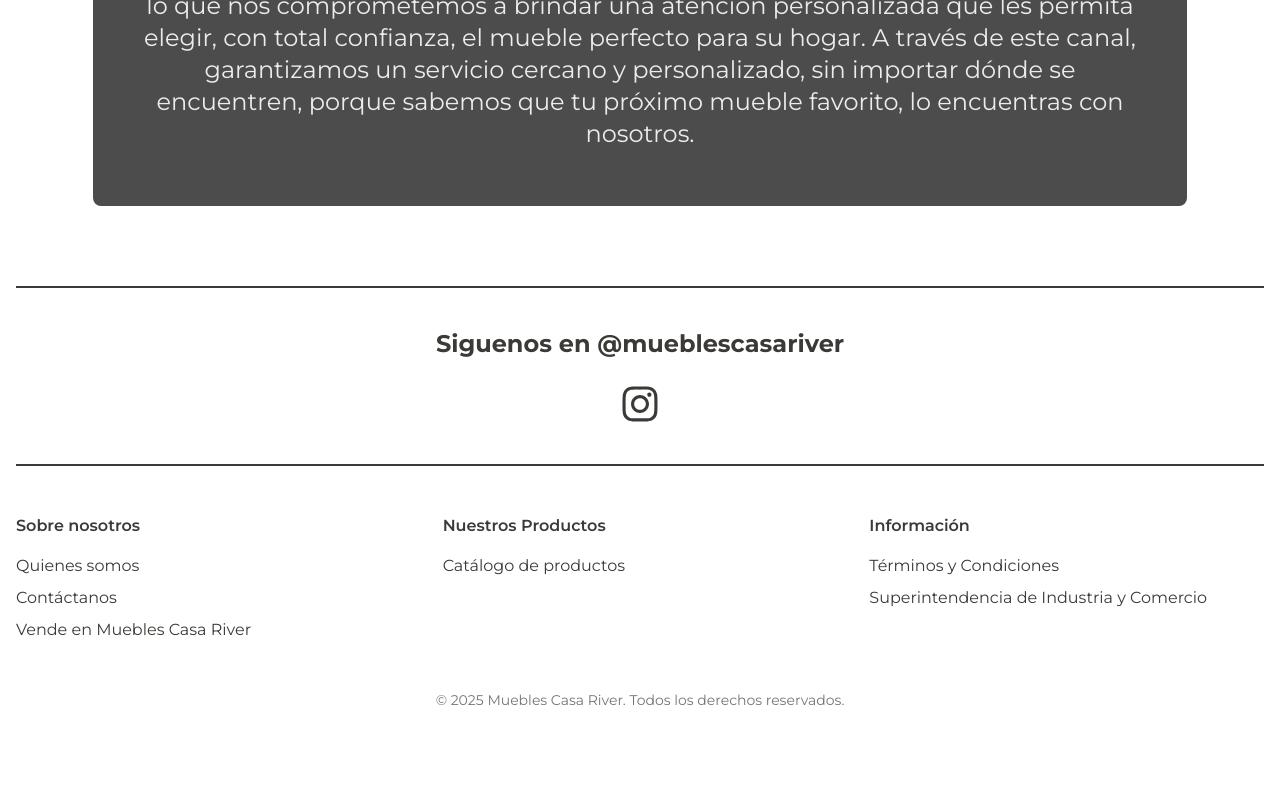
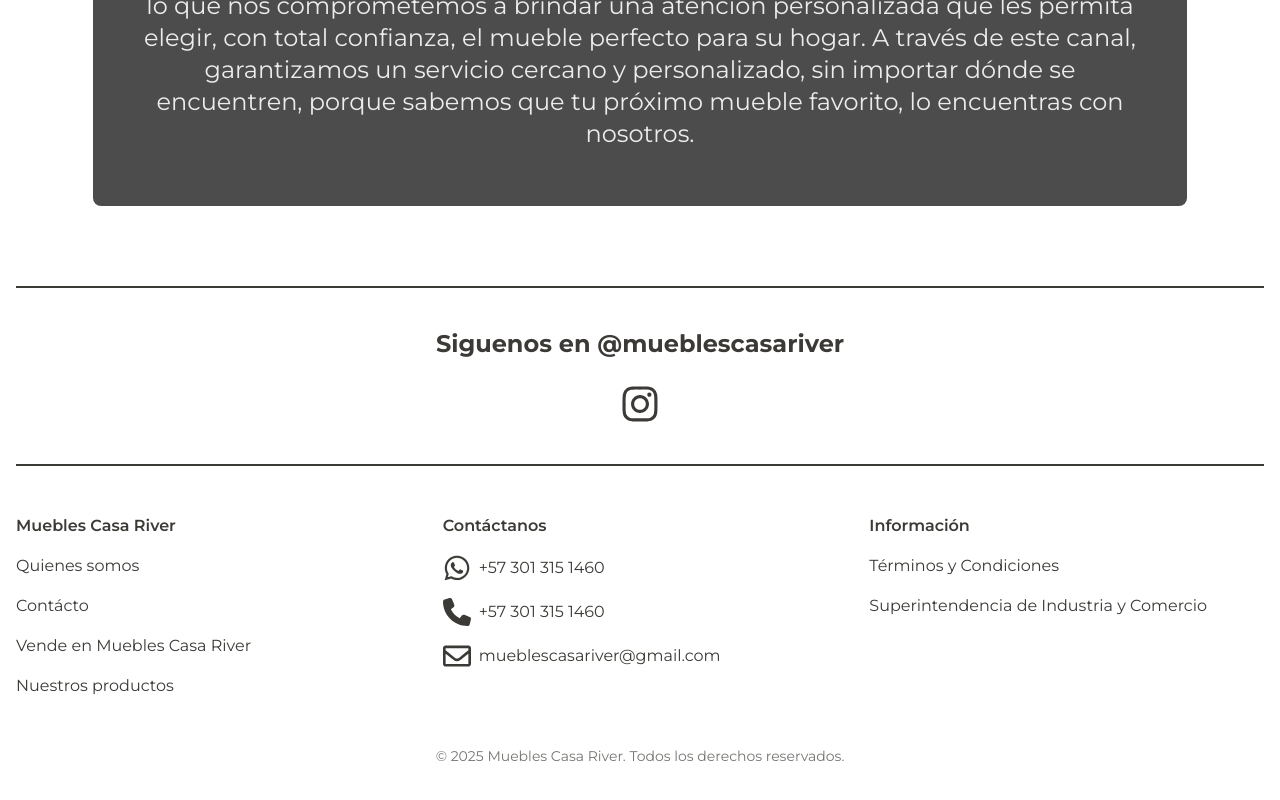
Before and after one commit to B9inzon/mueblescasariver, a Next.js app in the folder front/: page / in a window 1280 px wide. Shown: the part 3318-4118 px from the top of the page. Before the commit the page ends 4076 px from the top, so only its background shows below. Built offline with nearby package versions, Linux system fonts and the light colour scheme; a web font is replaced by a local one.

Commit message:
Updated footer component

```diff
--- a/front/src/components/Footer.jsx
+++ b/front/src/components/Footer.jsx
@@ -1,6 +1,9 @@
 import React from "react";
 import { InstagramIcon } from "./icons/InstagramIcon";
 import Link from "next/link";
+import { WhatsappIcon } from "./icons/WhatsappIcon";
+import { PhoneIcon } from "./icons/PhoneIcon";
+import { MailIcon } from "./icons/MailIcon";
 
 export const Footer = () => {
   const currentYear = new Date().getFullYear();
@@ -25,38 +28,66 @@
 
         <div className=" grid grid-cols-1 lg:grid-cols-3 gap-8 text-center lg:text-left  ">
           <nav aria-label="Sobre nosotros">
-            <h3 className=" font-semibold text-base mb-4 ">Sobre nosotros</h3>
-            <ul className=" space-y-2 ">
+            <h3 className=" font-semibold text-base mb-4 ">
+              Muebles Casa River
+            </h3>
+            <ul className=" space-y-4 ">
               <li className=" hover:underline focus:underline focus:outline-none ">
                 <Link href="/about">Quienes somos</Link>
               </li>
               <li className=" hover:underline focus:underline focus:outline-none ">
-                <Link href="/contact">Contáctanos</Link>
+                <Link href="/contact">Contácto</Link>
               </li>
               <li className=" hover:underline focus:underline focus:outline-none ">
                 <Link href="/contact">Vende en Muebles Casa River</Link>
               </li>
+              <li className=" hover:underline focus:underline focus:outline-none ">
+                <Link href="/products">Nuestros productos</Link>
+              </li>
             </ul>
           </nav>
           <nav aria-label="Catálogo">
-            <h3 className=" font-semibold text-base mb-4 ">
-              Nuestros Productos
-            </h3>
-            <ul className=" space-y-2 ">
+            <h3 className=" font-semibold text-base mb-4 ">Contáctanos</h3>
+            <ul className=" space-y-4 ">
               <li className=" hover:underline focus:underline focus:outline-none ">
-                <Link href="/products">Catálogo de productos</Link>
+                <Link
+                  href="https://wa.link/0nego0"
+                  target="_blank"
+                  rel=" noopener noreferrer "
+                  aria-label=" Escríbenos al WhatsApp "
+                  className="flex items-center gap-2"
+                >
+                  <WhatsappIcon  /> +57 301 315 1460
+                </Link>
+              </li>
+              <li className=" hover:underline focus:underline focus:outline-none ">
+                <span
+                  aria-label=" Llámanos a este número "
+                  className="flex items-center gap-2"
+                >
+                  <PhoneIcon  /> +57 301 315 1460
+                </span>
+              </li>
+              <li className=" hover:underline focus:underline focus:outline-none ">
+                <span
+                  aria-label="Escríbenos a este correo"
+                  className="flex items-center gap-2"
+                >
+                  <MailIcon  /> mueblescasariver@gmail.com
+                </span>
               </li>
             </ul>
           </nav>
           <nav aria-label="Sobre nosotros">
             <h3 className=" font-semibold text-base mb-4 ">Información</h3>
-            <ul className=" space-y-2 ">
+            <ul className=" space-y-4 ">
               <li className=" hover:underline focus:underline focus:outline-none ">
                 <Link href="/terms">Términos y Condiciones</Link>
               </li>
               <li className=" hover:underline focus:underline focus:outline-none ">
-                <Link href="https://sedeelectronica.sic.gov.co/"
-                target="_blank"
+                <Link
+                  href="https://sedeelectronica.sic.gov.co/"
+                  target="_blank"
                 >
                   Superintendencia de Industria y Comercio
                 </Link>
```
